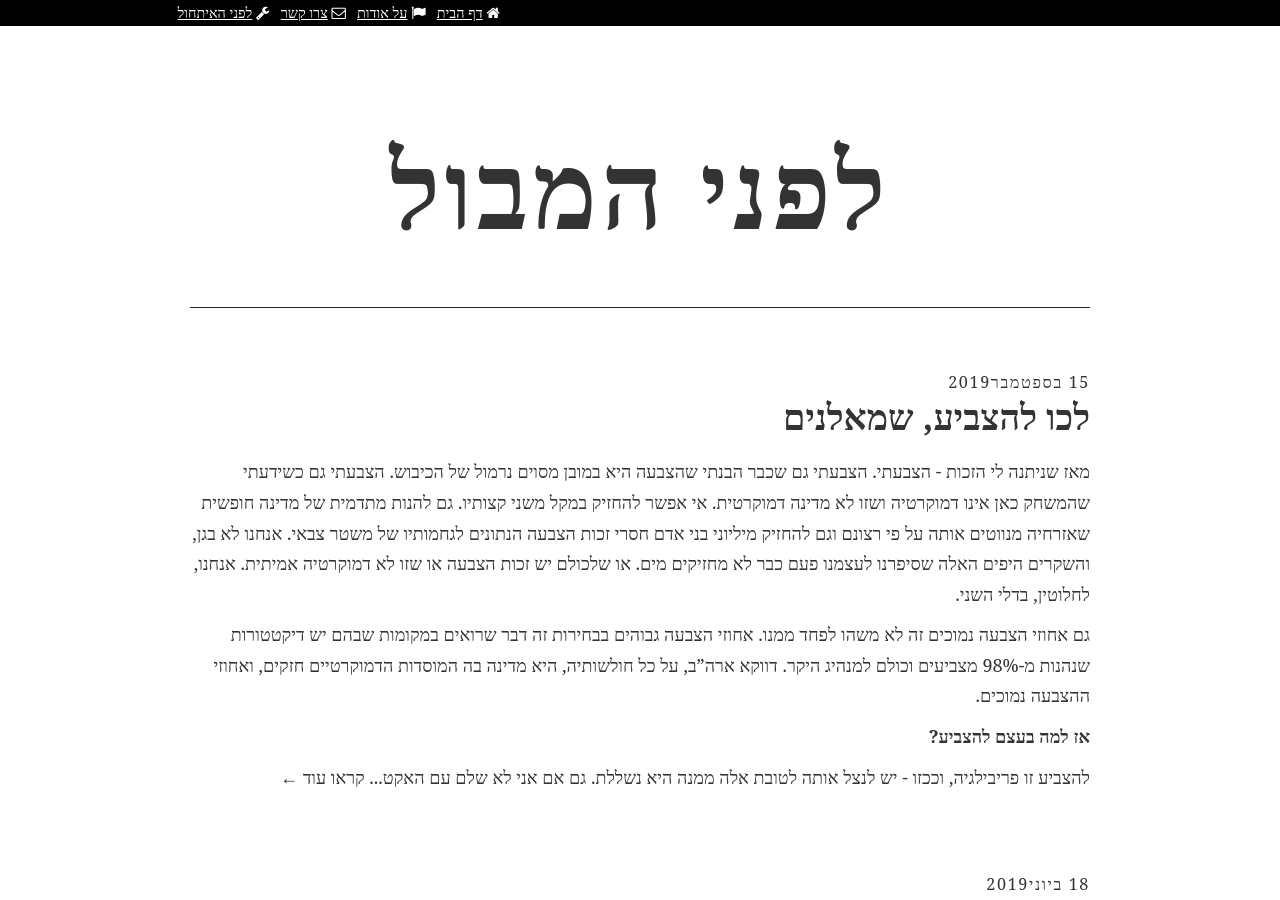
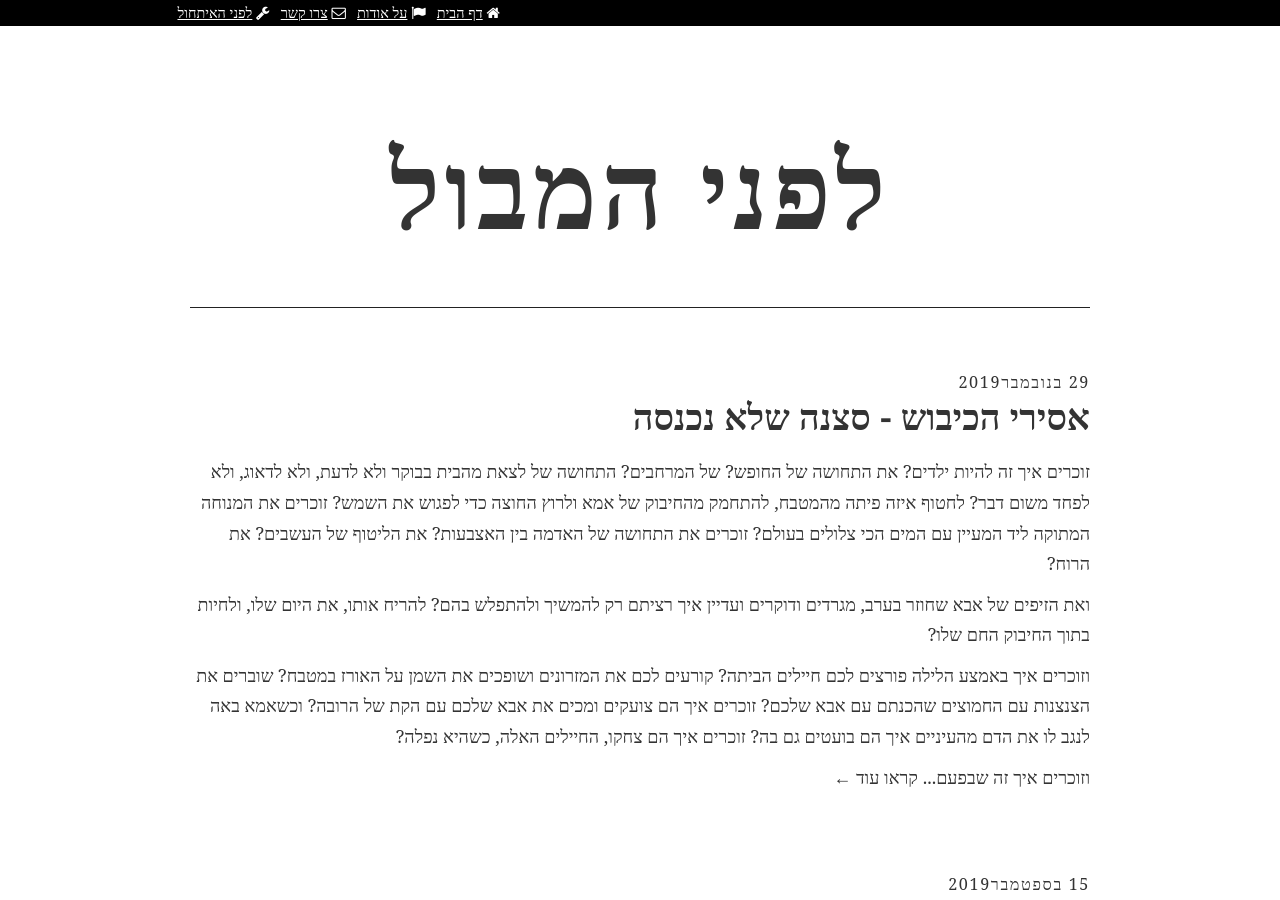
Before and after one commit to noam-r/noamr, a Jekyll site: the page built from index.html, in a window 1280 px wide and 900 px high. Built offline with Jekyll 4.4.1, drawn with Linux system fonts in a browser that asks for light colours; some web fonts are replaced; the list of posts is cut into pages by our own code; some of the changed text lies outside the part shown.

Commit message:
2019-11-29

```diff
--- a/_config.yml
+++ b/_config.yml
@@ -12,3 +12,5 @@ exclude: ["Gemfile", "Gemfile.lock", "README.md", 'sass', 'watch.sh', 'style.scs
 
 url: https://b48.club
 enforce_ssl: b48.club
+
+plugins: [jekyll-paginate, jekyll-gist, jekyll-feed]
--- /dev/null
+++ b/_posts/2019-11-29-prisoners-of-the-occupation.md
@@ -0,0 +1,40 @@
+---
+layout: post_page
+title: אסירי הכיבוש - סצנה שלא נכנסה
+description: אחרי מעל שנתיים של עבודה מאומצת העלתה השחקנית והיוצרת עינת ויצמן את המחזה שנפסל על ידי שרת התרבות, ושהיה לי את הכבוד לקחת בו חלק קטן. להלן סצנה אותה כתבתי אך לא מצאה את דרכה לתוצר הסופי. למרות זאת, חשבתי שיהיה מי שימצא בה עניין
+---
+
+
+
+זוכרים איך זה להיות ילדים? את התחושה של החופש? של המרחבים? התחושה של לצאת מהבית בבוקר ולא לדעת, ולא לדאוג, ולא לפחד משום דבר? לחטוף איזה פיתה מהמטבח, להתחמק מהחיבוק של אמא ולרוץ החוצה כדי לפגוש את השמש? זוכרים את המנוחה המתוקה ליד המעיין עם המים הכי צלולים בעולם? זוכרים את התחושה של האדמה בין האצבעות? את הליטוף של העשבים? את הרוח?
+
+ואת הזיפים של אבא שחוזר בערב, מגרדים ודוקרים ועדיין איך רציתם רק להמשיך ולהתפלש בהם? להריח אותו, את היום שלו, ולחיות בתוך החיבוק החם שלו?
+
+וזוכרים איך באמצע הלילה פורצים לכם חיילים הביתה? קורעים לכם את המזרונים ושופכים את השמן על האורז במטבח? שוברים את הצנצנות עם החמוצים שהכנתם עם אבא שלכם? זוכרים איך הם צועקים ומכים את אבא שלכם עם הקת של הרובה? וכשאמא באה לנגב לו את הדם מהעיניים איך הם בועטים גם בה? זוכרים איך הם צחקו, החיילים האלה, כשהיא נפלה?
+
+וזוכרים איך זה שבפעם הבאה שאתם רואים את אבא שלכם זה רק בכלא, אחרי נסיעה של ארבע שעות באוטובוס? ואיך הוא נראה חלש, ושבור? ואיך כשאתם מנסים לגעת בו איזה חייל צועק עליכם ואבא שלכם משפיל את העיניים? ואיך אתם מחכים לדואר כל יום כדי לראות אם הגיע מכתב ממנו? ואיך הוא מבטיח שהוא יחזור אליכם, ואף פעם לא מקיים? ואיך אתם כועסים עליו, ולא סולחים לו, ולא מבינים למה?
+
+וזוכרים איך השמש מחממת קצת פחות, והמים במעיין קצת פחות צלולים? ואיך העשבים הופכים לאט לאט לקוצים, ואיך הרוח מפסיקה ללטף ומעיפה לכם חול לתוך העיניים?
+
+וזוכרים איך הכעס בתוככם גדל בכל פעם שאתם רואים עוד חייל משפיל עוד מישהו שאתם מכירים? וזוכרים את הפעם הראשונה שדיברתם על הכעס הזה? וזוכרים איך פתאום הבנתם שאי אפשר יותר? שאלה לא חיים שראוי לחיות אותם, ככה? מדוכאים? מושפלים?
+
+וזוכרים איך החיילים שוב פורצים לכם לתוך הבית באמצע הלילה? והפעם בשבילכם? וזוכרים איך בכלא כבר אין שמש בכלל? ואין עשבים, ואין מעיין, ואין רוח?
+
+זוכרים את זה?
+
+{:refdef: style="text-align: center;"}
+![prisoners of the occupation](/img/2019-11-29-00.jpg)
+
+צילום: דוד קפלן
+{: refdef}
+
+אחד מכל חמישה גברים פלסטינים נעצר על ידי חיילים ישראלים. אתה לא, אתה לא, אתה לא, אתה לא, אתה כן. אתה לא, אתה לא, אתה לא, אתה לא, אתה כן. הכלא הוא חלק מהמציאות הפלסטינית, מציאות שמוכתבת כבר עשרות שנים על ידי כח קולוניאליסטי זר שקוראים לו ישראל.
+
+לי קוראים איברהים, ואני אקח אתכם לראות את המציאות הזו, את האכזריות מאחורי חומות הבטון שבניתם סביבנו, ומאחורי חומות ההכחשה והשקר שבניתם סביבכם. חשבתם שאם תכלאו אותנו גם תשכחו אותנו, אבל זה לא עובד ככה. כדי להאכיל את המפלצת הזו שיצרתם אתם צריכים להקריב קורבנות אדם. את הילדים שלכם אתם מקריבים אליה. את הנפש שלהם, שהופכת יותר גסה ויותר מסואבת בכל פעם שהם משפילים אותנו. את עצמכם אתם מאבדים.
+
+מאחוריו, מוקרנות המילים של מותווכל טאהא, כמו גלים בים:
+"כל בתי הכלא נעים בלילה / מאחורי החומות / חולמים על בוקר ועל מהפכה"
+
+
+
+[לינק לעמוד ההצגה](https://www.tmu-na.org.il/?CategoryID=220&ArticleID=4912)
```
Also changed, not shown: img/2019-11-29-00.jpg (added).
